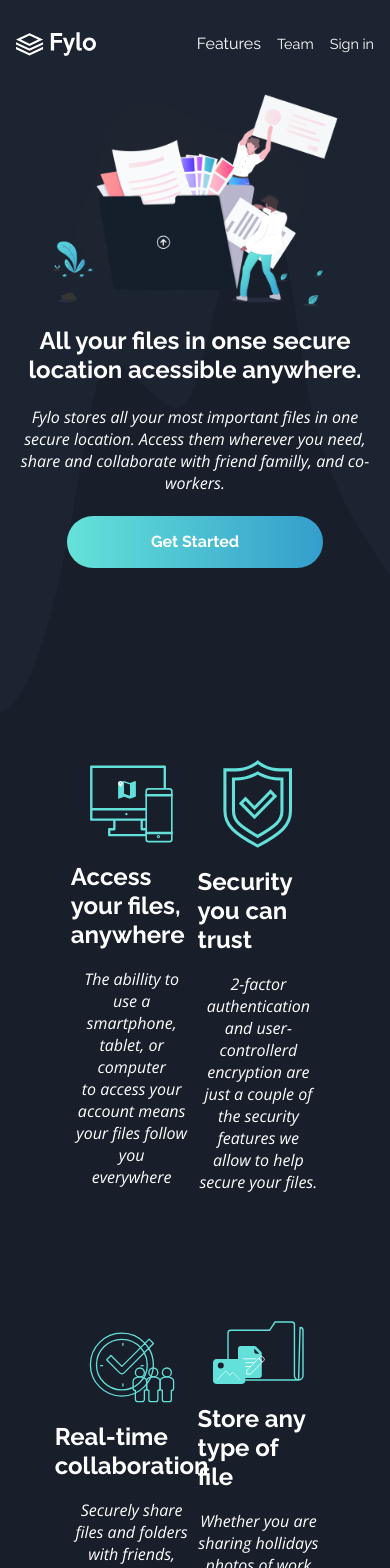
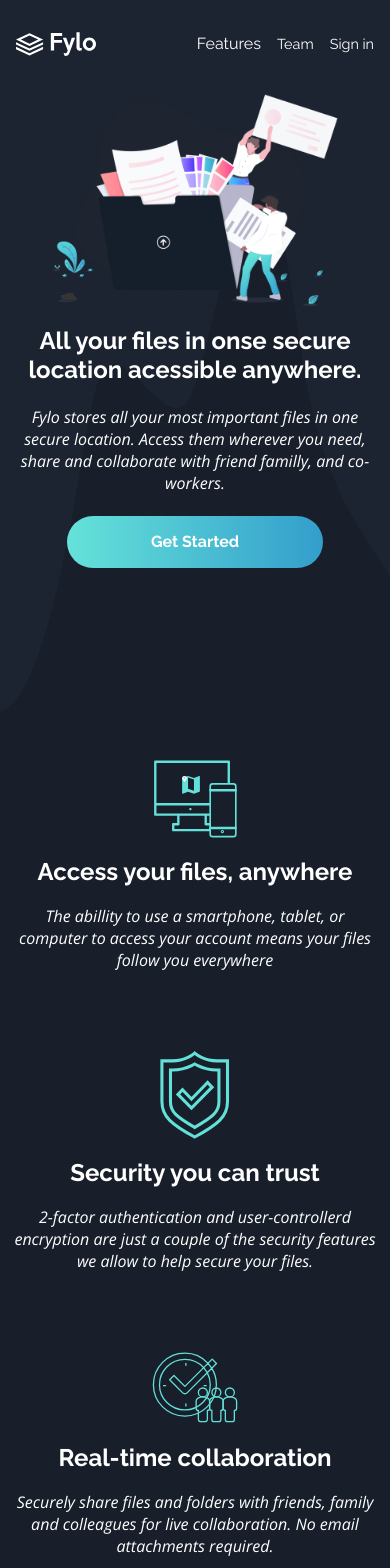
Before and after one commit to victorguirra/fylo, a React (Create React App) app: page / in a window 390 px wide. Shown: the top 1568 px of the page. Built offline with nearby package versions, Linux system fonts and the light colour scheme.

Commit message:
responsive features in main section

```diff
--- a/src/pages/Home/sections/Main/Features/index.tsx
+++ b/src/pages/Home/sections/Main/Features/index.tsx
@@ -12,25 +12,25 @@
     const data: IFeaturesCardProps[] = [
         {
             title: 'Access your files, anywhere',
-            description: 'The abillity to use a smartphone, tablet, or computer \n to access your account means your files follow you \n everywhere',
+            description: 'The abillity to use a smartphone, tablet, or computer to access your account means your files follow you everywhere',
             image: accessAnywhereImg,
             altImageText: 'Access Anywhere'
         },
         {
             title: 'Security you can trust',
-            description: '2-factor authentication and user-controllerd encryption are \n just a couple of the security features we allow to help \n secure your files.',
+            description: '2-factor authentication and user-controllerd encryption are just a couple of the security features we allow to help secure your files.',
             image: securityImg,
             altImageText: 'Security'
         },
         {
             title: 'Real-time collaboration',
-            description: 'Securely share files and folders with friends, family and \n colleagues for live collaboration. No email attachments \n required.',
+            description: 'Securely share files and folders with friends, family and colleagues for live collaboration. No email attachments required.',
             image: collaborationImg,
             altImageText: 'Collaboration'
         },
         {
             title: 'Store any type of file',
-            description: 'Whether you are sharing hollidays photos of work \n documents, Fylo has you covered allowing for all file \n types to be securely stored and shared',
+            description: 'Whether you are sharing hollidays photos of work documents, Fylo has you covered allowing for all file types to be securely stored and shared',
             image: anyFileImg,
             altImageText: 'Any File'
         },
--- a/src/pages/Home/sections/Main/Features/styles.ts
+++ b/src/pages/Home/sections/Main/Features/styles.ts
@@ -12,4 +12,14 @@
         width:48%;
         margin-bottom:8rem;
     }
+
+    @media(max-width:1240px){
+        width:95%;
+        flex-direction:column;
+
+        .featureCard {
+            width:100%;
+            margin-bottom:5rem;
+        }
+    }
 `;
```
